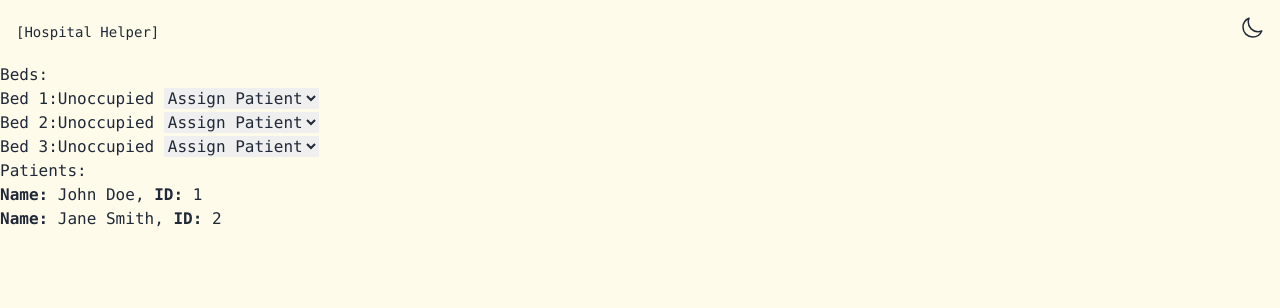
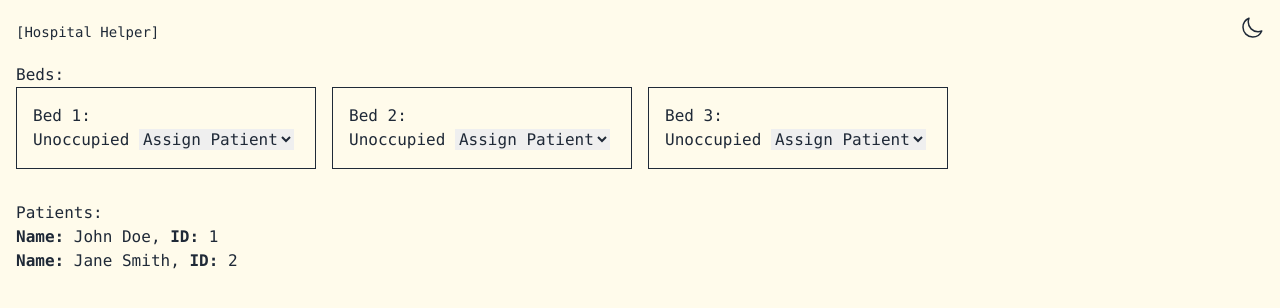
Before and after one commit to M-Drummond/hospital-helper, a React (Create React App) app: page / in a window 1280 px wide. Shown: the top 308 px of the page. Built offline with nearby package versions, Linux system fonts and the light colour scheme.

Commit message:
cleanup old

```diff
--- a/src/App.tsx
+++ b/src/App.tsx
@@ -53,8 +53,9 @@ function App(  ) {
     >
       <Header darkMode={darkMode} toggleDarkMode={toggleDarkMode} />
 
-      <main>
+      <main className="px-4 container mx-auto">
         <h2>Beds:</h2>
+        <div className="grid grid-cols-4 gap-4 mb-8">
         {beds.map((bed) => (
           <BedCard
             key={bed.id}
@@ -64,6 +65,7 @@ function App(  ) {
             removePatient={removePatient}
           />
         ))}
+        </div>
         <h2>Patients:</h2>
         {patients.map((patient) => (
           <Patient key={patient.id} patient={patient} />
--- a/src/components/BedCard.tsx
+++ b/src/components/BedCard.tsx
@@ -5,7 +5,7 @@ const BedCard = ({ bed, assignPatient, removePatient }) => {
   const [patients] = useState(initialPatients); // State should be declared inside the component
 
   return (
-    <div>
+    <div className="border border-current p-4 flex flex-col items-start justify-center">
       Bed {bed.id}:
       {bed.patient ? (
         <span>
```
